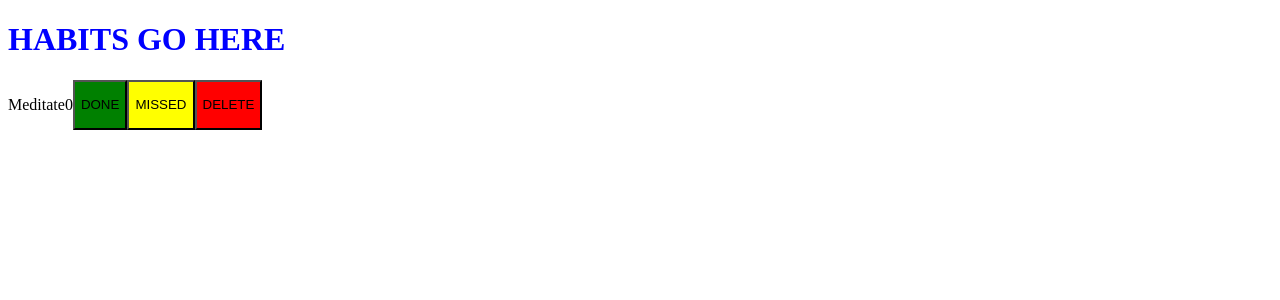
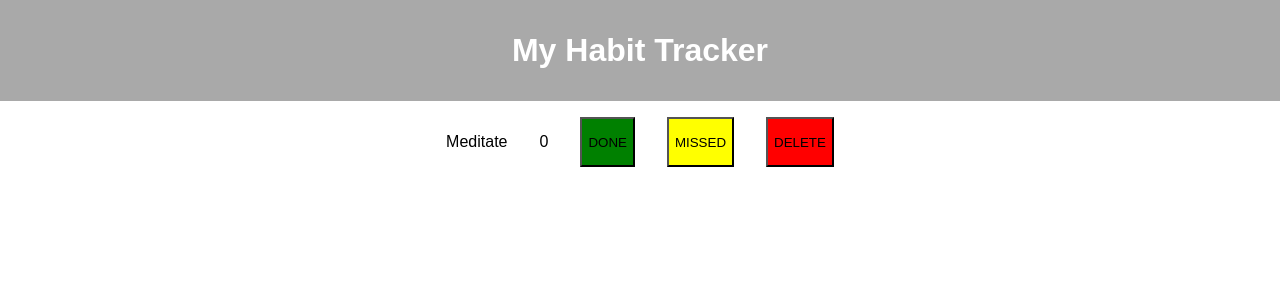
Before and after one commit to jjvega86/habit-tracker-full, a React (Create React App) app: page / in a window 1280 px wide. Shown: the top 300 px of the page. Built offline with nearby package versions, Linux system fonts and the light colour scheme.

Commit message:
Added globalStyles to project and CSS to align current content

```diff
--- a/src/App.tsx
+++ b/src/App.tsx
@@ -1,11 +1,13 @@
 import React from "react";
+import GlobalStyle from "./globalStyles";
 
 // Import Views
-import HabitPage from "./views/Habits/HabitsPage/HabitPage";
+import HabitPage from "./views/Habits/HabitPage/HabitPage";
 
 function App() {
   return (
     <>
+      <GlobalStyle />
       <HabitPage />
     </>
   );
--- /dev/null
+++ b/src/globalStyles.js
@@ -0,0 +1,16 @@
+import { createGlobalStyle, css } from "styled-components";
+
+const GlobalStyle = createGlobalStyle`${css`
+  @import url("https://fonts.googleapis.com/css2?family=Ubuntu&display=swap");
+  *,
+  *::before,
+  *::after {
+    box-sizing: border-box;
+    font-family: "Ubuntu", sans-serif;
+  }
+  body {
+    margin: 0 auto;
+  }
+`}`;
+
+export default GlobalStyle;
--- a/src/views/Habits/Habit/Habit.styles.js
+++ b/src/views/Habits/Habit/Habit.styles.js
@@ -2,4 +2,5 @@ import styled from "styled-components";
 
 export const HabitContainer = styled.div`
   display: flex;
+  gap: 2rem;
 `;
--- /dev/null
+++ b/src/views/Habits/HabitList/HabitList.tsx
@@ -0,0 +1,3 @@
+export default function HabitList() {
+  return <></>;
+}
--- /dev/null
+++ b/src/views/Habits/HabitPage/HabitPage.styles.js
@@ -0,0 +1,16 @@
+import styled from "styled-components";
+
+export const Header = styled.h1`
+  background-color: darkgray;
+  color: white;
+  display: flex;
+  justify-content: center;
+  margin: 0 auto;
+  padding: 2rem;
+`;
+
+export const Container = styled.div`
+  display: flex;
+  justify-content: center;
+  padding: 1rem;
+`;
--- /dev/null
+++ b/src/views/Habits/HabitPage/HabitPage.tsx
@@ -0,0 +1,13 @@
+import { Header, Container } from "./HabitPage.styles";
+import Habit from "../Habit/Habit";
+
+export default function HabitPage() {
+  return (
+    <>
+      <Header>My Habit Tracker</Header>
+      <Container>
+        <Habit habitText="Meditate" habitStreak={0} />
+      </Container>
+    </>
+  );
+}
--- a/src/views/Habits/HabitsPage/HabitPage.styles.js
+++ /dev/null
@@ -1,5 +0,0 @@
-import styled from "styled-components";
-
-export const Header = styled.h1`
-  color: blue;
-`;
--- a/src/views/Habits/HabitsPage/HabitPage.tsx
+++ /dev/null
@@ -1,11 +0,0 @@
-import { Header } from "./HabitPage.styles";
-import Habit from "../Habit/Habit";
-
-export default function HabitPage() {
-  return (
-    <>
-      <Header>HABITS GO HERE</Header>
-      <Habit habitText="Meditate" habitStreak={0} />
-    </>
-  );
-}
```
